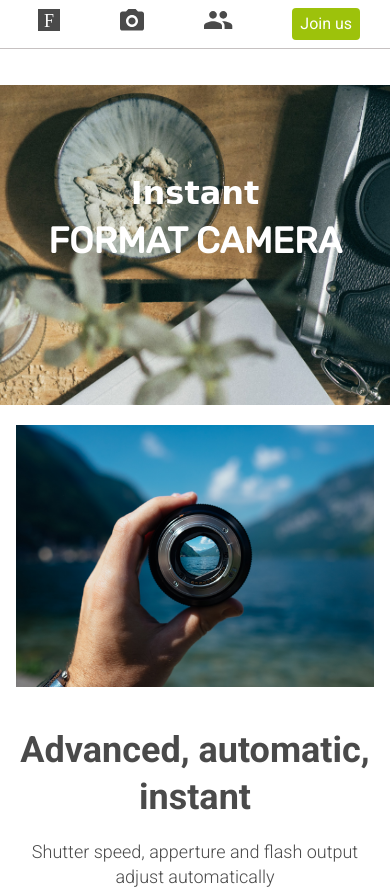
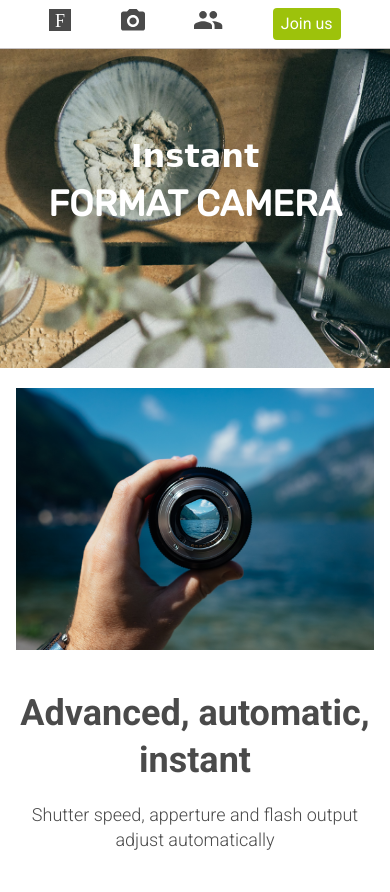
Before and after one commit to camkol/fotomatic_broken, a plain HTML site: page index.html in a window 390 px wide. Shown: the top 892 px of the page. Drawn offline with Linux system fonts and the light colour scheme; a web font is replaced by a local one.

Commit message:
fixing mobile size

```diff
--- a/resources/css/style.scss
+++ b/resources/css/style.scss
@@ -278,7 +278,8 @@ footer {
     }
   }
   .main-content {
-    top: 85px;
+    justify-content: center;
+    top: 48px;
   }
   #sign-up-section {
     align-items: center;
@@ -370,10 +371,10 @@ footer {
 
         ul {
           display: flex;
-          padding-left: 0.5rem;
-          justify-content: space-around;
+          padding: 0;
+          justify-content: space-evenly;
           align-items: center;
-          width: auto;
+          width: 100%;
         }
         li {
           padding: 0;
@@ -387,6 +388,7 @@ footer {
       }
     }
   }
+
   #sign-up-section {
     height: 20rem;
     #sign-up-cta {
```
Also changed, not shown: resources/css/style.css, 1 other file.
